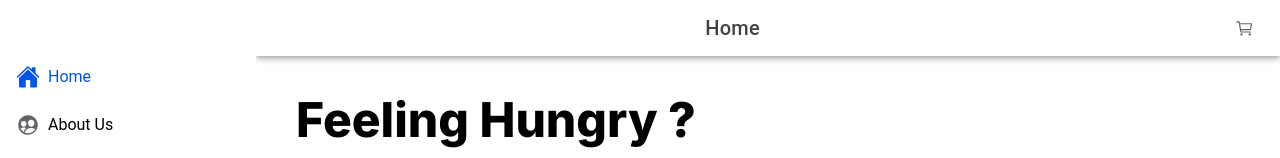
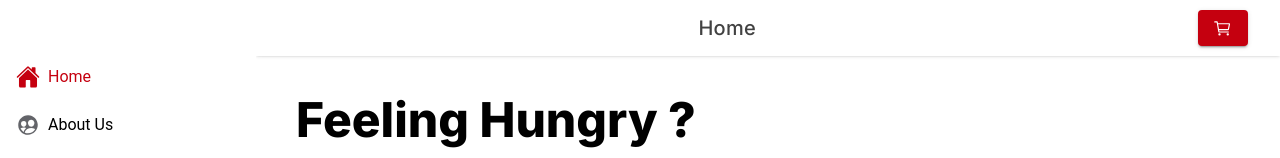
Before and after one commit to BoseVJeff/food-delivery, a React (Vite) app: page /home in a window 1280 px wide. Shown: the top 158 px of the page. Built offline with nearby package versions, Linux system fonts and the light colour scheme.

Commit message:
created login, signup, cart, home page

```diff
--- a/src/components/PaneLayout.tsx
+++ b/src/components/PaneLayout.tsx
@@ -32,8 +32,8 @@ function PaneLayout({ routes, isCompact, title, children }: LayoutArgs) {
     let menuItems = routes.map((e) => {
         let isCurrent = currentRoute == e.route;
         return <IonItem routerLink={e.route} key={e.label ?? e.title}>
-            <IonIcon slot='start' icon={e.icon} aria-hidden="true" color={isCurrent ? "primary" : "medium"}></IonIcon>
-            <IonLabel color={isCurrent ? "primary" : undefined}>
+            <IonIcon slot='start' icon={e.icon} aria-hidden="true" color={isCurrent ? "danger" : "medium"}></IonIcon>
+            <IonLabel color={isCurrent ? "danger" : undefined}>
                 {e.label}
             </IonLabel>
         </IonItem>;
@@ -114,12 +114,17 @@ function PaneLayout({ routes, isCompact, title, children }: LayoutArgs) {
       </IonMenu>
 
       <div className="ion-page" id="main-content">
-                <IonHeader>
-                    <IonToolbar>
-                        <IonTitle>{title}</IonTitle>
-                        <IonButton slot='end' fill='clear' color='medium' shape='round'>
-                            <IonIcon icon={cartItems.length === 0 ? cartOutline : cart}></IonIcon>
-                            {/* <IonBadge color="danger" slot='end'>{cartItems.length}</IonBadge> */}
+        <IonHeader className="!shadow-none [--box-shadow:none]">
+          <IonToolbar className="shadow-sm backdrop-blur-2xl">
+            <IonTitle className="font-inter">{title}</IonTitle>
+
+            <IonButton
+              routerLink="/cart"
+              className="pr-8"
+              color={"danger"}
+              slot="end"
+            >
+              <IonIcon icon={cartOutline}></IonIcon>
             </IonButton>
           </IonToolbar>
         </IonHeader>
```
Lines whose indentation alone changed are shown as unchanged.
